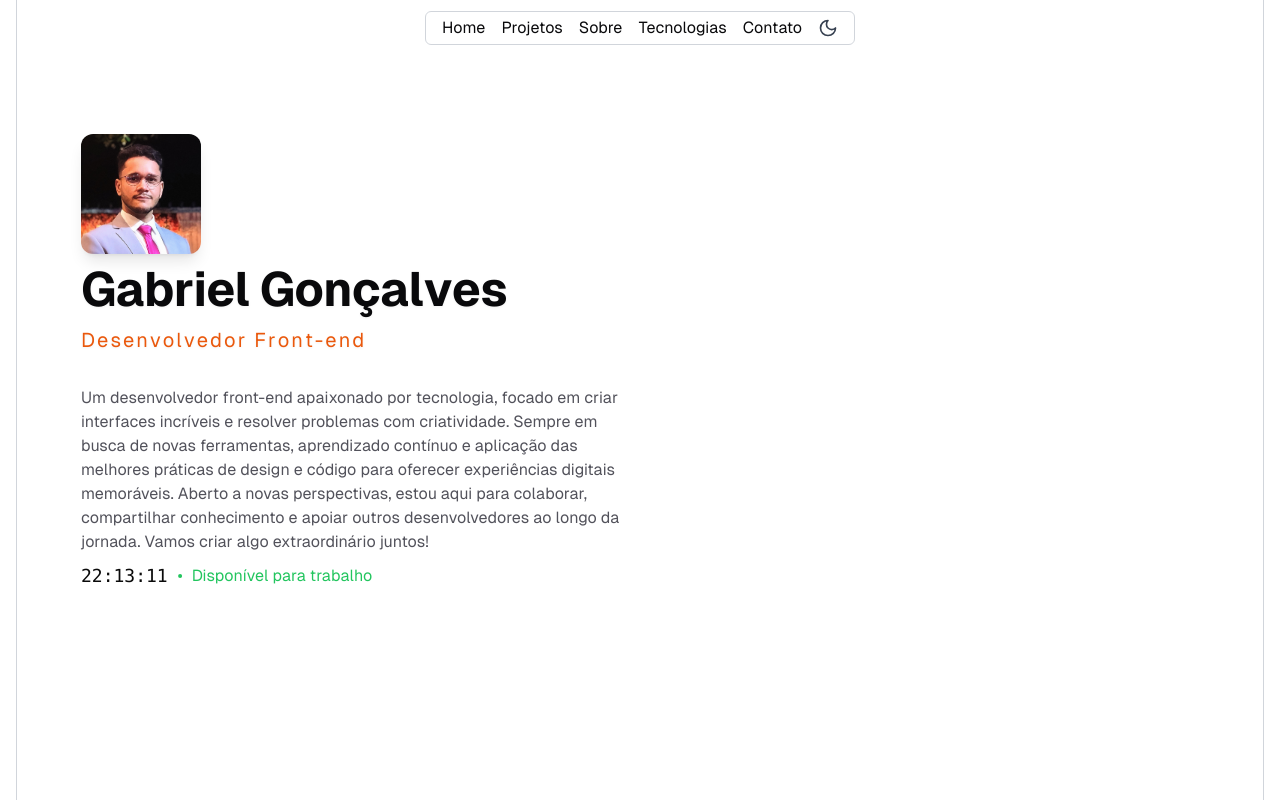
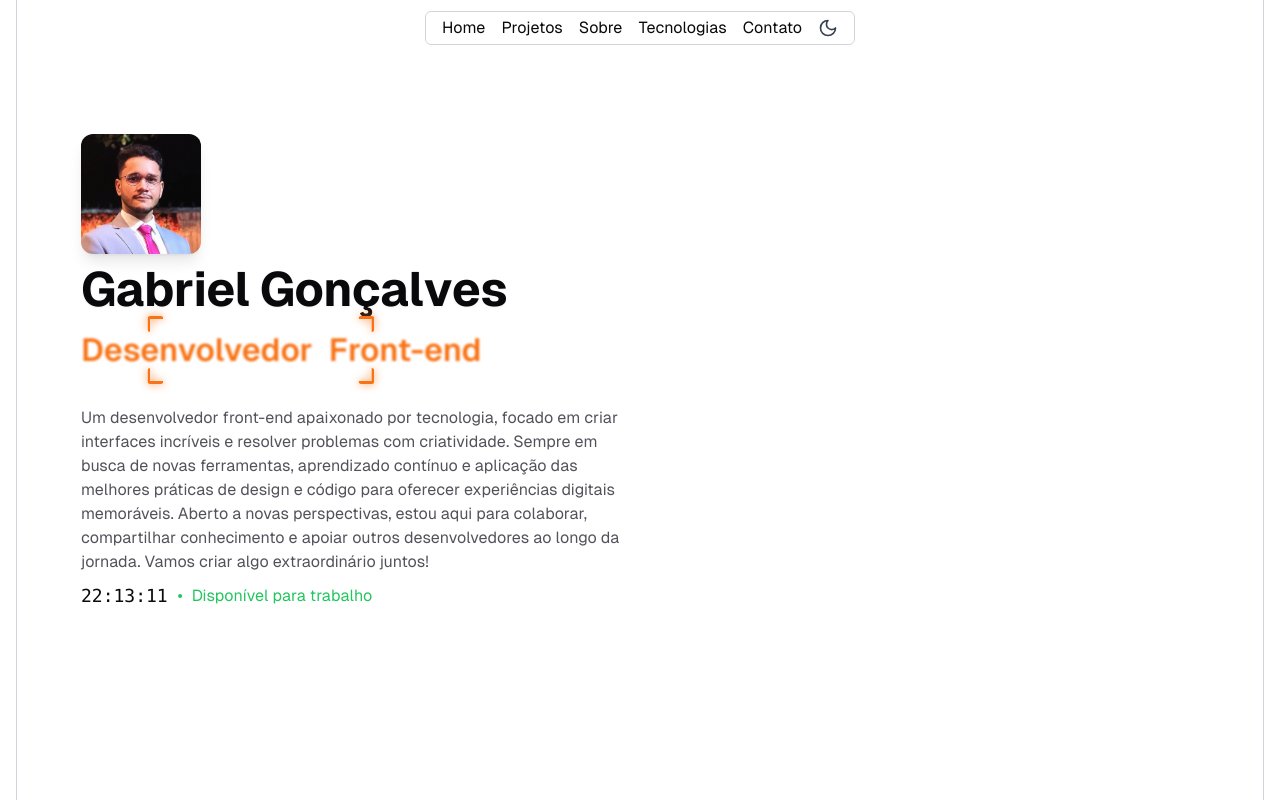
Before and after one commit to gabriellucasvh/portfolio, a Next.js app: page / in a window 1280 px wide. Shown: the top 800 px of the page. Built offline with nearby package versions, Linux system fonts and the light colour scheme.

Commit message:
TrueFocus adicionado em desenvolvedor front-end

```diff
--- a/components/Sections/Inicio.tsx
+++ b/components/Sections/Inicio.tsx
@@ -3,6 +3,7 @@
 import Clock from '../Clock';
 import { Dot } from 'lucide-react';
 import ShinyText from '../ShinyText';
+import TrueFocus from '../TrueFocus';
 
 const Inicio = () => {
   return (
@@ -22,10 +23,15 @@
           className="text-center md:text-start text-3xl md:text-5xl font-bold -tracking-widest"
           text="Gabriel Gonçalves"
         />
-        <GradualSpacing
-          className="text-center md:text-start text-orange-600 dark:text-orange-500 text-lg md:text-xl -tracking-widest"
-          text="Desenvolvedor Front-end"
-        />
+          <TrueFocus
+            sentence="Desenvolvedor Front-end"
+            manualMode={false}
+            blurAmount={2}
+            borderColor="rgb(249 115 22)"
+            animationDuration={1}
+            pauseBetweenAnimations={1}
+            glowColor="rgb(249 115 22)"
+          />
       </div>
 
       <div className="flex flex-col md:flex-row items-center md:items-start w-full mt-8 md:mb-2 space-y-6 md:space-y-0">
--- /dev/null
+++ b/components/TrueFocus.tsx
@@ -0,0 +1,162 @@
+'use client'
+
+import React from "react";
+import { useEffect, useRef, useState } from "react";
+import { motion } from "framer-motion";
+
+interface TrueFocusProps {
+    sentence?: string;
+    manualMode?: boolean;
+    blurAmount?: number;
+    borderColor?: string;
+    glowColor?: string;
+    animationDuration?: number;
+    pauseBetweenAnimations?: number;
+}
+
+interface FocusRect {
+    x: number;
+    y: number;
+    width: number;
+    height: number;
+}
+
+const TrueFocus: React.FC<TrueFocusProps> = ({
+    sentence = "True Focus",
+    manualMode = false,
+    blurAmount = 5,
+    borderColor = "green",
+    glowColor = "rgba(0, 255, 0, 0.6)",
+    animationDuration = 0.5,
+    pauseBetweenAnimations = 1,
+}) => {
+    const words = sentence.split(" ");
+    const [currentIndex, setCurrentIndex] = useState<number>(0);
+    const [lastActiveIndex, setLastActiveIndex] = useState<number | null>(null);
+    const containerRef = useRef<HTMLDivElement | null>(null);
+    const wordRefs = useRef<(HTMLSpanElement | null)[]>([]);
+    const [focusRect, setFocusRect] = useState<FocusRect>({ x: 0, y: 0, width: 0, height: 0 });
+
+    useEffect(() => {
+        if (!manualMode) {
+            const interval = setInterval(() => {
+                setCurrentIndex((prev) => (prev + 1) % words.length);
+            }, (animationDuration + pauseBetweenAnimations) * 1000);
+
+            return () => clearInterval(interval);
+        }
+    }, [manualMode, animationDuration, pauseBetweenAnimations, words.length]);
+
+    useEffect(() => {
+        if (currentIndex === null || currentIndex === -1) return;
+        if (!wordRefs.current[currentIndex] || !containerRef.current) return;
+
+        const parentRect = containerRef.current.getBoundingClientRect();
+        const activeRect = wordRefs.current[currentIndex]!.getBoundingClientRect();
+
+        setFocusRect({
+            x: activeRect.left - parentRect.left,
+            y: activeRect.top - parentRect.top,
+            width: activeRect.width,
+            height: activeRect.height,
+        });
+    }, [currentIndex, words.length]);
+
+    const handleMouseEnter = (index: number) => {
+        if (manualMode) {
+            setLastActiveIndex(index);
+            setCurrentIndex(index);
+        }
+    };
+
+    const handleMouseLeave = () => {
+        if (manualMode) {
+            setCurrentIndex(lastActiveIndex!);
+        }
+    };
+
+    return (
+        <div
+            className="relative flex gap-4 justify-center items-center flex-wrap"
+            ref={containerRef}
+        >
+            {words.map((word, index) => {
+                const isActive = index === currentIndex;
+                return (
+                    <span
+                        key={index}
+                        ref={(el) => {
+                            if (el !== null) {
+                                wordRefs.current[index] = el;
+                            }
+                        }}
+                        className="relative text-[2rem] font-semibold cursor-pointer text-orange-500"
+                        style={{
+                            filter: manualMode
+                                ? isActive
+                                    ? `blur(0px)`
+                                    : `blur(${blurAmount}px)`
+                                : isActive
+                                    ? `blur(0px)`
+                                    : `blur(${blurAmount}px)`,
+                            transition: `filter ${animationDuration}s ease`,
+                        } as React.CSSProperties}
+                        onMouseEnter={() => handleMouseEnter(index)}
+                        onMouseLeave={handleMouseLeave}
+                    >
+                        {word}
+                    </span>
+                );
+            })}
+
+            <motion.div
+                className="absolute top-0 left-0 pointer-events-none box-border border-0"
+                animate={{
+                    x: focusRect.x,
+                    y: focusRect.y,
+                    width: focusRect.width,
+                    height: focusRect.height,
+                    opacity: currentIndex >= 0 ? 1 : 0,
+                }}
+                transition={{
+                    duration: animationDuration,
+                }}
+                style={{
+                    "--border-color": borderColor,
+                    "--glow-color": glowColor,
+                } as React.CSSProperties}
+            >
+                <span
+                    className="absolute w-4 h-4 border-[3px] rounded-[3px] top-[-10px] left-[-10px] border-r-0 border-b-0"
+                    style={{
+                        borderColor: "var(--border-color)",
+                        filter: "drop-shadow(0 0 4px var(--border-color))",
+                    }}
+                ></span>
+                <span
+                    className="absolute w-4 h-4 border-[3px] rounded-[3px] top-[-10px] right-[-10px] border-l-0 border-b-0"
+                    style={{
+                        borderColor: "var(--border-color)",
+                        filter: "drop-shadow(0 0 4px var(--border-color))",
+                    }}
+                ></span>
+                <span
+                    className="absolute w-4 h-4 border-[3px] rounded-[3px] bottom-[-10px] left-[-10px] border-r-0 border-t-0"
+                    style={{
+                        borderColor: "var(--border-color)",
+                        filter: "drop-shadow(0 0 4px var(--border-color))",
+                    }}
+                ></span>
+                <span
+                    className="absolute w-4 h-4 border-[3px] rounded-[3px] bottom-[-10px] right-[-10px] border-l-0 border-t-0"
+                    style={{
+                        borderColor: "var(--border-color)",
+                        filter: "drop-shadow(0 0 4px var(--border-color))",
+                    }}
+                ></span>
+            </motion.div>
+        </div>
+    );
+};
+
+export default TrueFocus;
```
